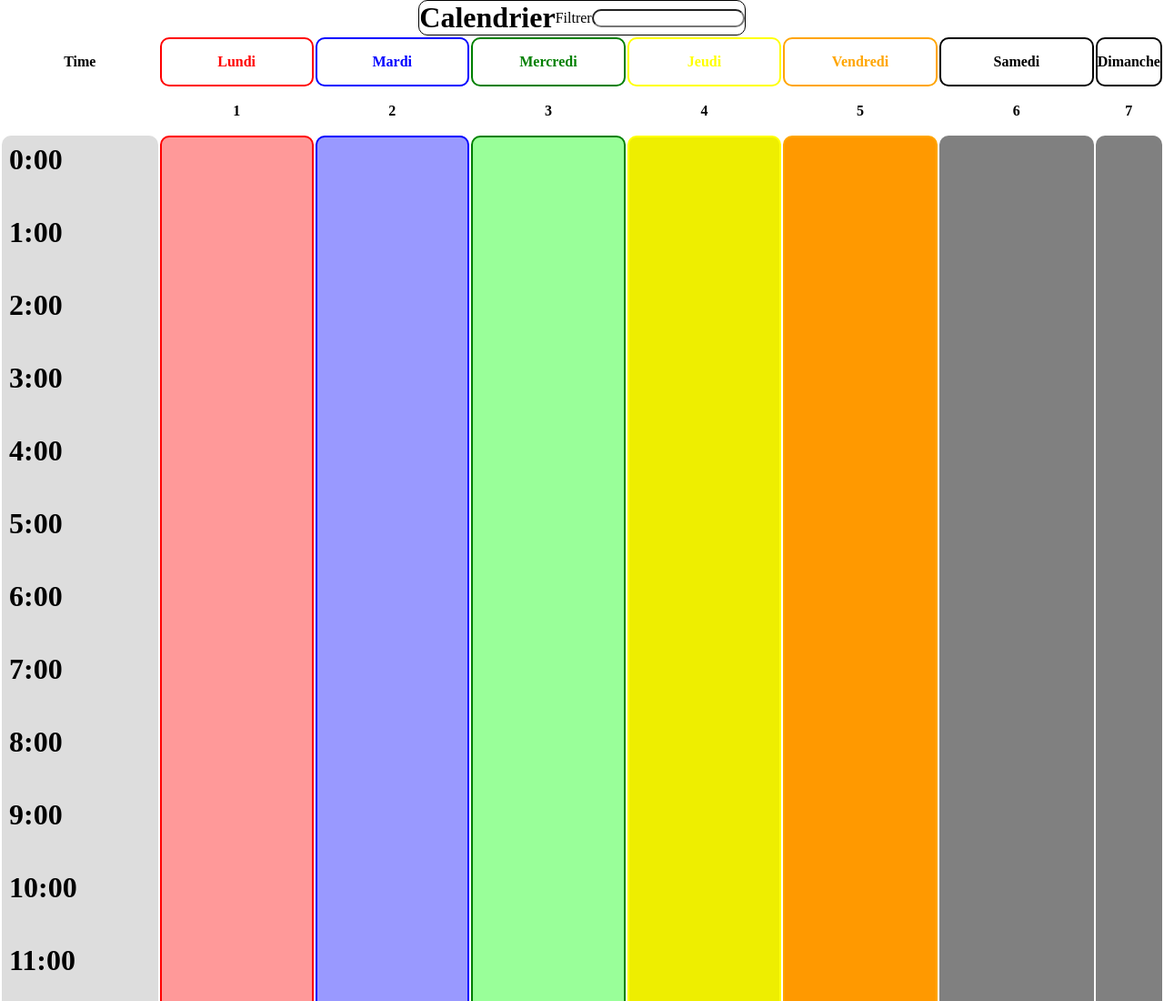
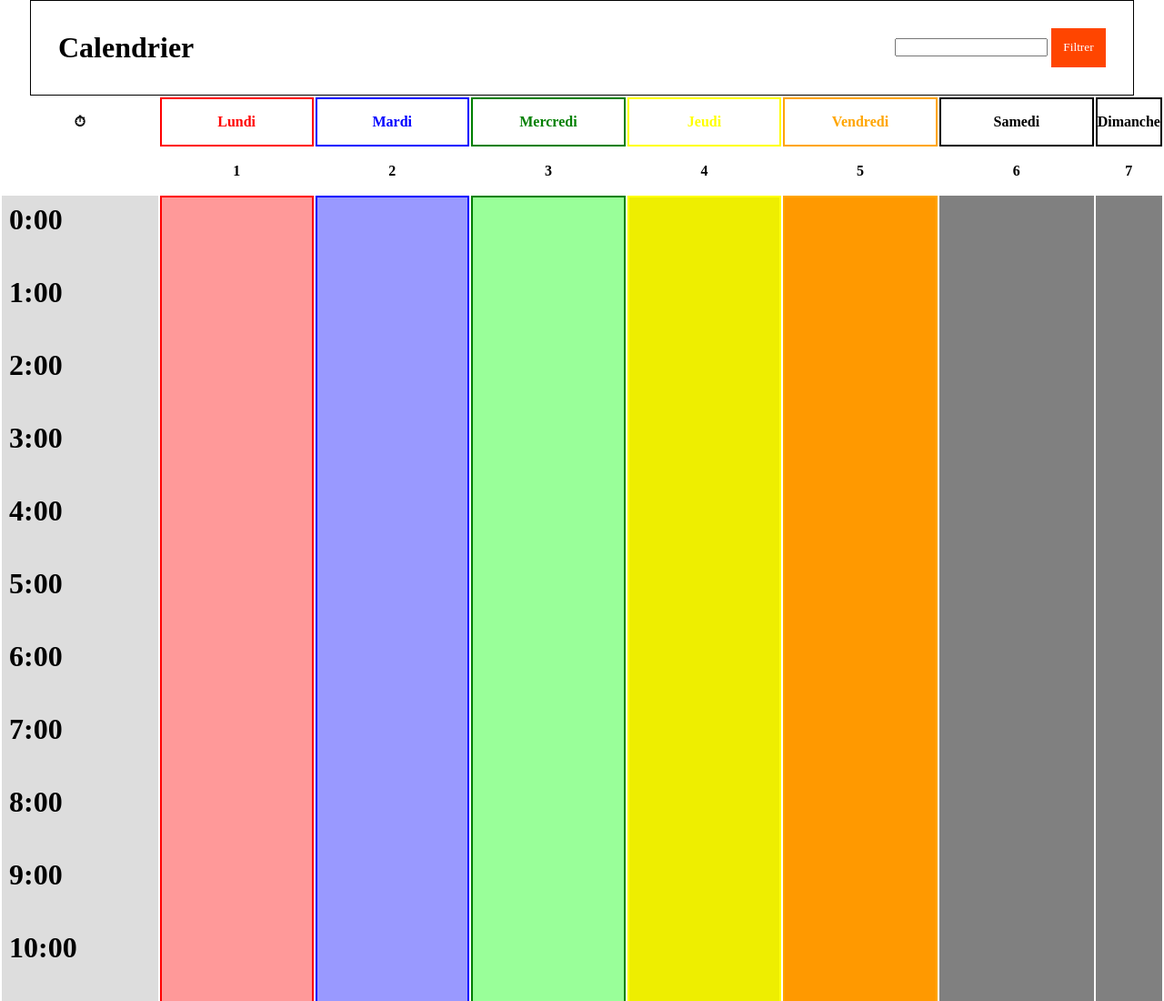
Before and after one commit to ZiyadCh/Calendar, a plain HTML site: page index.html in a window 1280 px wide. Shown: the top 1100 px of the page at 91% size. Drawn offline with Linux system fonts and the light colour scheme.

Commit message:
still detail

```diff
--- a/index.html
+++ b/index.html
@@ -10,12 +10,14 @@
   <body>
     <header>
       <h1>Calendrier</h1>
-      <label for="filter">Filtrer</label>
-      <input name="filter" value="">
+      <div>
+      <input id="filterInput" name="filter" value="">
+      <button id="filterBtn" >Filtrer</button>
+      </div>
     </header>
     <table>
       <tr>
-        <th>Time</th>
+        <th>⏱</th>
         <th style="border: 2px solid red; color: red">Lundi</th>
         <th style="border: 2px solid blue; color: blue">Mardi</th>
         <th style="border: 2px solid green; color: green">Mercredi</th>
--- a/script.js
+++ b/script.js
@@ -9,6 +9,8 @@ let target;
 let card;
 let targetCard;
 let reserveType;
+const filterBtn = document.getElementById("filterBtn");
+const filterInput = document.getElementById("filterInput");
 //
 const sprint = document.getElementById("sprint");
 const client = document.getElementById("client");
@@ -37,9 +39,10 @@ btn.addEventListener("click", () => {
   if (time_start.value == "" || reTexte.value == "") {
     alert("remplire tout les input");
   } else {
-    reserve_card.innerHTML = ` <p>${time_start.value}</p> <p>${reTexte.value}</p>`;
+    reserve_card.innerHTML = ` <p>${time_start.value}</p> <p>${reTexte.value}</p> <button >Delete</button>`;
     target.appendChild(reserve_card);
     target.classList.add("reservation");
+    target.stopPropagation();
   }
   if (sprint.checked == true) {
     reserve_card.style.background = "red";
@@ -55,10 +58,13 @@ btn.addEventListener("click", () => {
   fade.className = "fadeclose";
 });
 
-reserve_card.addEventListener("onclick()", () => {
+reserve_card.addEventListener("mouseover", () => {
+  target.stopPropagation();
   cardDetail.className = "carD";
   console.log("happen");
 });
+
+//Filter
 
 //////////////////////////////////
 fade.addEventListener("click", () => {
--- a/style.css
+++ b/style.css
@@ -1,6 +1,5 @@
 * {
   font-family: "ubuntu";
-  border-radius: 10px;
   margin:0;
   padding: 0;
 :root {
@@ -17,10 +16,18 @@ body {
 }
 header {
   border: 1px solid black;
-  width: var(--calendar-width);
+  width: 90%;
   display: flex;
-  justify-content: center;
+  justify-content: space-between;
   align-items: center;
+  padding: 30px;
+}
+header button{
+  border: none;
+  padding: 1em;
+  background: orangered;
+  color: white;
+  transition: 0.3s;
 }
 th {
   height: 50px;
@@ -116,13 +123,15 @@ label button {
   background-color: #0007;
   position: fixed;
   backdrop-filter: blur(10px);
+  z-index: 4;
 }
 .fadeclose {
   display: none;
 }
 .reservation {
+  position: relative;
   height: max-content;
-  z-index: 1;
+  z-index: 0;
 }
 .card {
   border: white solid 5px;
```
